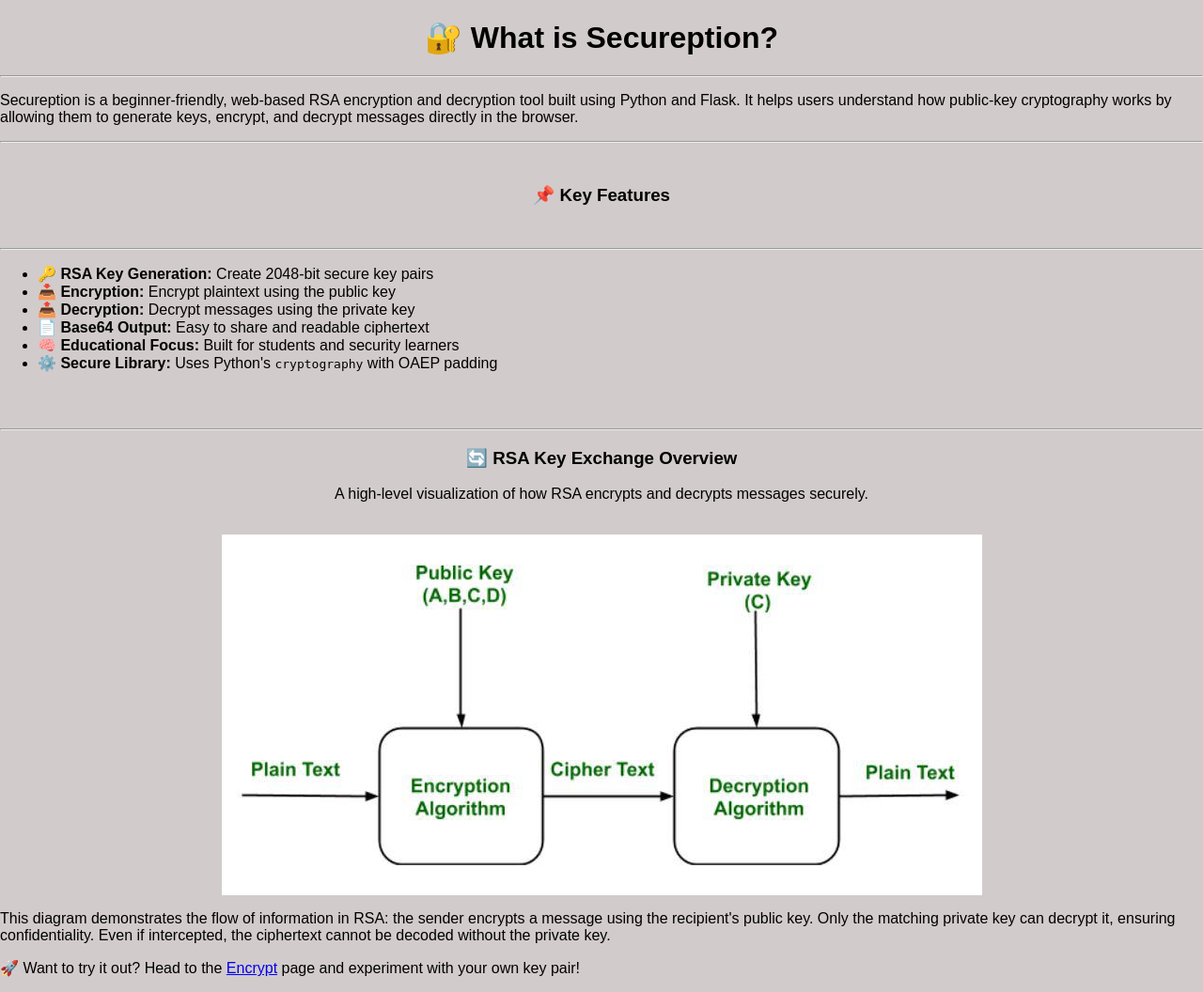
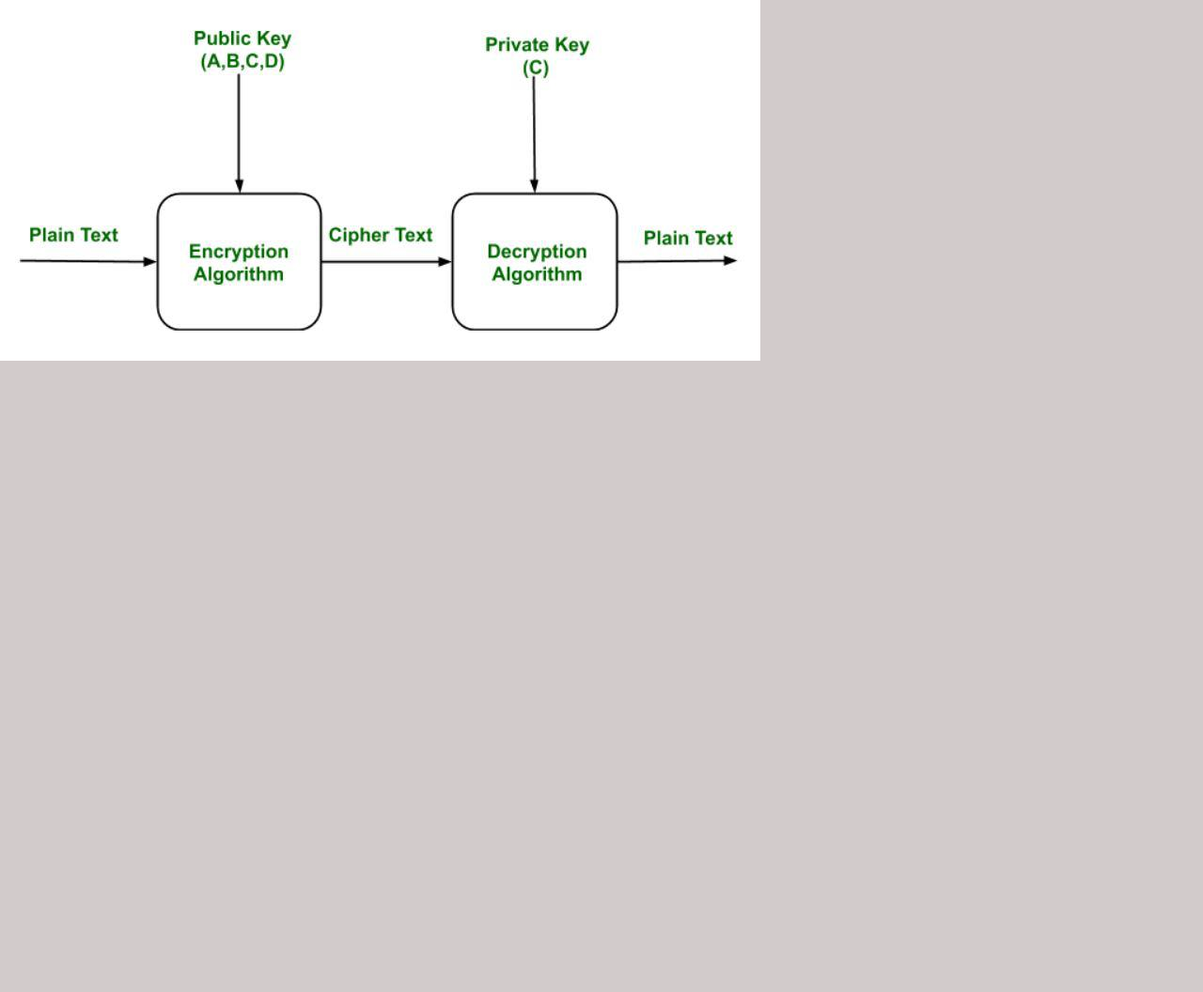
Before and after one commit to Thanush-07/Secureption-, a Flask app: page /about in a window 1280 px wide. Shown: the part 114-1170 px from the top of the page at 94% size. After the commit the page ends 498 px from the top, so only its background shows below. Run offline with Flask 3, Linux system fonts and the light colour scheme.

Commit message:
template  file   updated

```diff
--- a/templates/about.html
+++ b/templates/about.html
@@ -11,60 +11,8 @@
 
     </ul>
   </nav>
-<div class="container my-5">
+<img src="{{ url_for('static', filename='img/working.jpg') }}"
+         alt="RSA Encryption Overview"
+         class="img">
 
-  <!-- Introduction -->
-  <div class="text-center mb-5">
-    <center><h1>🔐 What is Secureption?</h1></center>
-    <hr>
-
-    <p class="intro-text">
-      Secureption is a beginner-friendly, web-based RSA encryption and decryption tool built using Python and Flask.
-      It helps users understand how public-key cryptography works by allowing them to generate keys, encrypt, and decrypt messages directly in the browser.
-    </p>
-  </div>
-
-  <!-- Key Features -->
-  <div class="features mb-5">
-    <hr>
-    <br>
-    <center><h3>📌 Key Features</h3></center>
-    <br>
-    <hr>
-    <ul>
-      <li><strong>🔑 RSA Key Generation:</strong> Create 2048-bit secure key pairs</li>
-      <li><strong>📥 Encryption:</strong> Encrypt plaintext using the public key</li>
-      <li><strong>📤 Decryption:</strong> Decrypt messages using the private key</li>
-      <li><strong>📄 Base64 Output:</strong> Easy to share and readable ciphertext</li>
-      <li><strong>🧠 Educational Focus:</strong> Built for students and security learners</li>
-      <li><strong>⚙️ Secure Library:</strong> Uses Python's <code>cryptography</code> with OAEP padding</li>
-    </ul>
-  </div>
-<br>
-<br>
-<hr>
-  <!-- Diagram Section -->
-  <div class="text-center my-5">
-    <center><h3 style="align-items: center;">🔄 RSA Key Exchange Overview</h3></center>
-    <center><p class="text-muted small">A high-level visualization of how RSA encrypts and decrypts messages securely.</p></center>
-<br>
-    <img src="{{ url_for('static', filename='img/working.jpg') }}"
-         alt="RSA Encryption Overview"
-         class="img-fluid centered-image rounded shadow mb-3">
-
-    <p class="diagram-desc">
-      This diagram demonstrates the flow of information in RSA: the sender encrypts a message using the recipient's public key.
-      Only the matching private key can decrypt it, ensuring confidentiality. Even if intercepted, the ciphertext cannot be decoded without the private key.
-    </p>
-  </div>
-
-  <!-- CTA -->
-  <p class="page-note">
-    🚀 Want to try it out? Head to the <a href="{{ url_for('home') }}">Encrypt</a> page and experiment with your own key pair!
-  </p>
-
-</div>
-
-
-<script src="{{url_for('static', filename='/js/script.js')}}"></script>
-{% endblock %}
+         {% endblock %}
```
